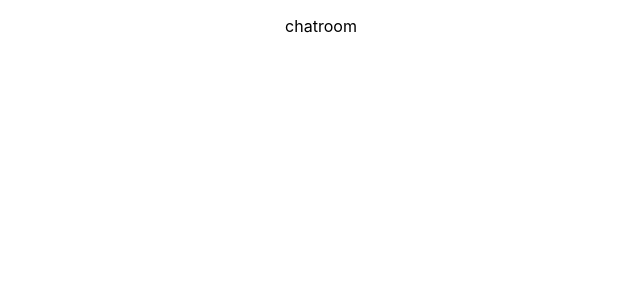
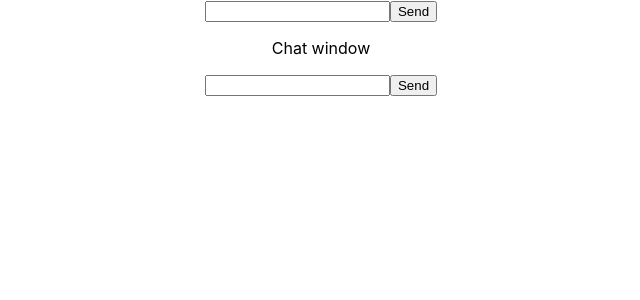
Before and after one commit to priyankapakhale/react-chatroom-app, a React (Create React App) app: page / in a window 1280 px wide. Shown: the top 300 px of the page, without its empty margins (319-959 px from the left). Built offline with nearby package versions, Linux system fonts and the light colour scheme.

Commit message:
- Added 2 divs for userA message, userB message and chat window

```diff
--- a/src/components/Chatroom.js
+++ b/src/components/Chatroom.js
@@ -2,7 +2,19 @@ import React from 'react'
 
 function Chatroom() {
 	return (
-		<p>chatroom</p>
+		<div className="main">
+			<div>
+				<input type="text" name="messageA" />
+				<button>Send</button>
+			</div>
+			<div>
+				<p>Chat window</p>
+			</div>
+			<div>
+				<input type="text" name="messageA" />
+				<button>Send</button>
+			</div>
+		</div>
 	)
 }
 
```
